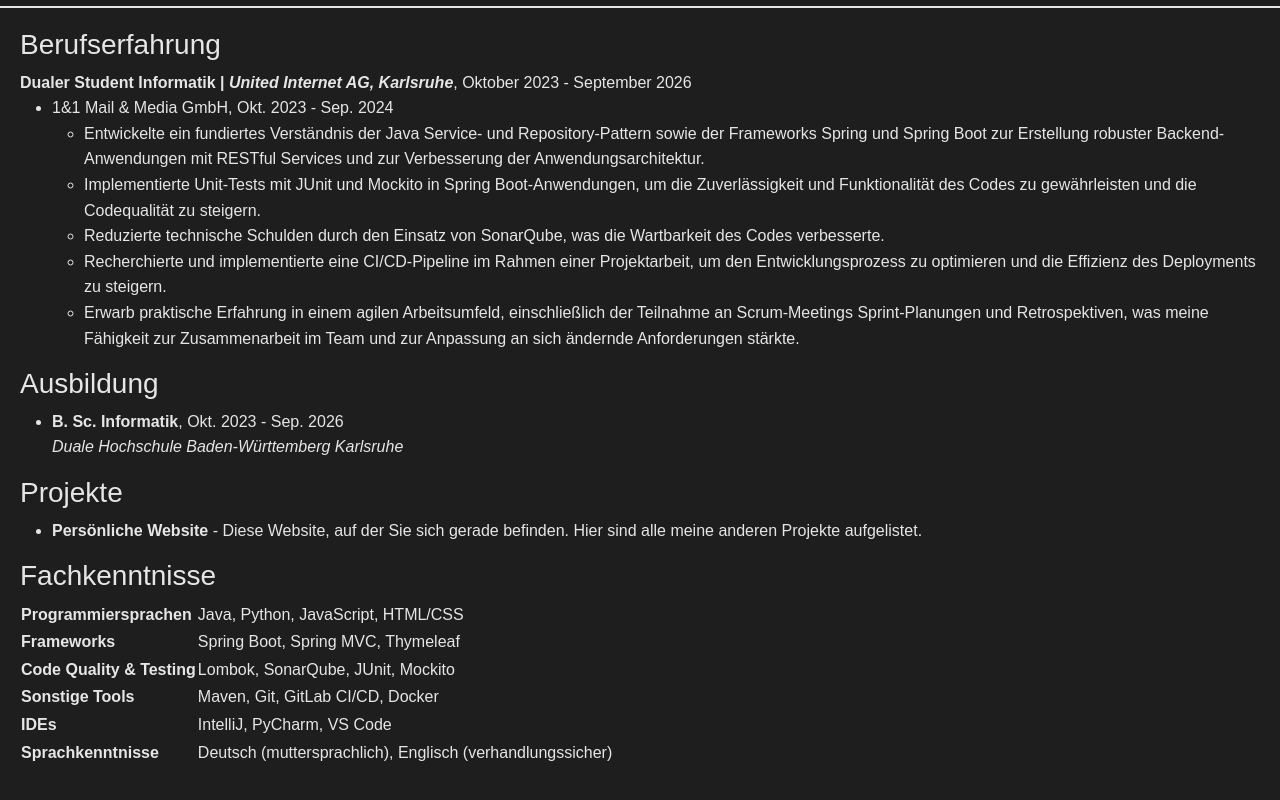
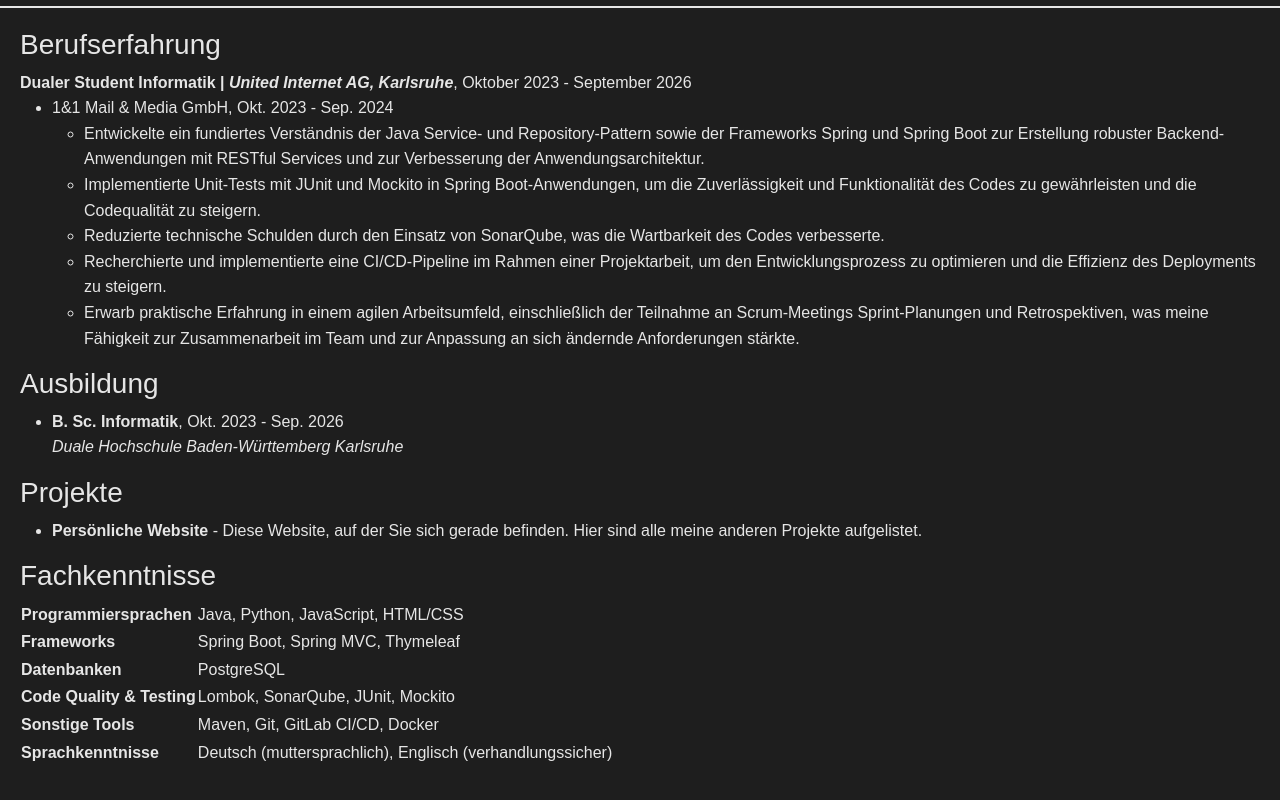
Before and after one commit to adrian-schoen/adrianschoen.dev, a plain HTML site: page index.html in a window 1280 px wide. Shown: the part 3053-3853 px from the top of the page. Drawn offline with nearby package versions, Linux system fonts and the light colour scheme.

Commit message:
Update skills in cv in index.html

```diff
--- a/index.html
+++ b/index.html
@@ -148,20 +148,20 @@ Automatisierung mit GitLab CI.</li>
                         <td><span id="cv-skills-programminglanguages-list" data-translate="cvSkillsProgramminglanguagesList">Java, Python, JavaScript, HTML/CSS</span></td>
                     </tr>
                     <tr>
-                        <td><strong id="cv-skills-frameworks" data-translate="cvSkillsFrameworks">Frameworks</strong></td>
-                        <td><span id="cv-skills-frameworks-list" data-translate="cvSkillsFrameworksList">Spring Boot, Spring MVC, Thymeleaf</span></td>
+                        <td><strong id="cv-skills-frameworks" data-translate="cvSkillsFrameworks">Frameworks & Libraries</strong></td>
+                        <td><span id="cv-skills-frameworks-list" data-translate="cvSkillsFrameworksList">Spring Boot, Spring MVC, Thymeleaf, Lombok</span></td>
                     </tr>
                     <tr>
-                        <td><strong id="cv-skills-codequality" data-translate="cvSkillsCodequality">Code Quality & Testing</strong></td>
-                        <td><span id="cv-skills-codequality-list" data-translate="cvSkillsCodequalityList">Lombok, SonarQube, JUnit, Mockito</span></td>
+                        <td><strong id="cv-skills-database" data-translate="cvSkillsDatabase">Datenbanken</strong></td>
+                        <td><span id="cv-skills-frameworks-list" data-translate="cvSkillsDatabaseList">PostgreSQL</span></td>
                     </tr>
                     <tr>
-                        <td><strong id="cv-skills-othertools" data-translate="cvSkillsOthertools">Sonstige Tools</strong></td>
-                        <td><span id="cv-skills-othertools-list" data-translate="cvSkillsOthertoolsList">Maven, Git, GitLab CI/CD, Docker</span></td>
+                        <td><strong id="cv-skills-codequality" data-translate="cvSkillsCodequality">Testing & Code Qualität</strong></td>
+                        <td><span id="cv-skills-codequality-list" data-translate="cvSkillsCodequalityList">JUnit, Mockito, SonarQube</span></td>
                     </tr>
                     <tr>
-                        <td><strong id="cv-skills-ides" data-translate="cvSkillsIdes">IDEs</strong></td>
-                        <td><span id="cv-skills-ides-list" data-translate="cvSkillsIdesList">IntelliJ, PyCharm, VS Code</span></td>
+                        <td><strong id="cv-skills-othertools" data-translate="cvSkillsOthertools">DevOps & Deployment</strong></td>
+                        <td><span id="cv-skills-othertools-list" data-translate="cvSkillsOthertoolsList">Maven, Git, GitLab CI/CD, Docker, Kubernetes</span></td>
                     </tr>
                     <tr>
                         <td><strong id="cv-skills-languageskills" data-translate="cvSkillsLanguageskills">Sprachkenntnisse</strong></td>
```
